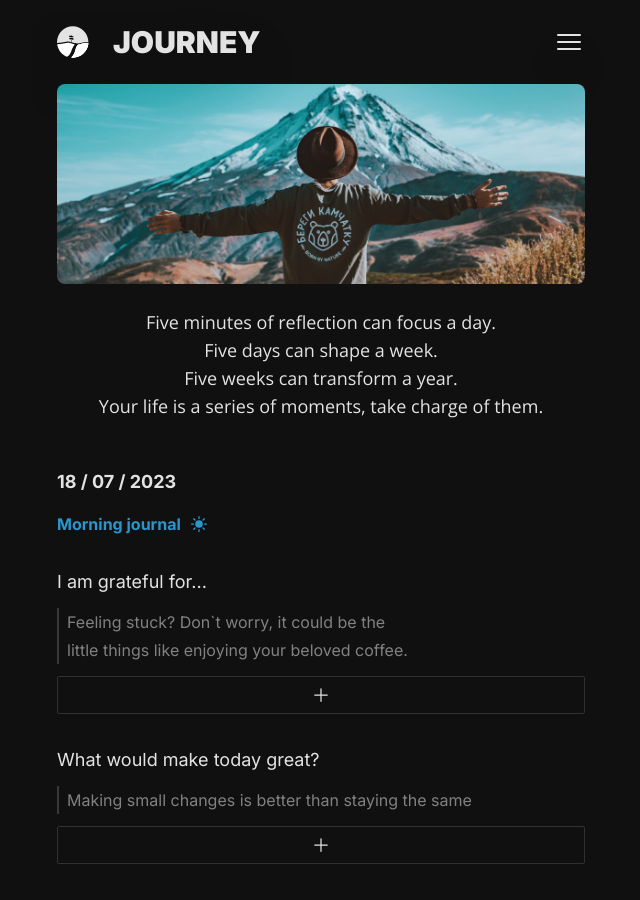
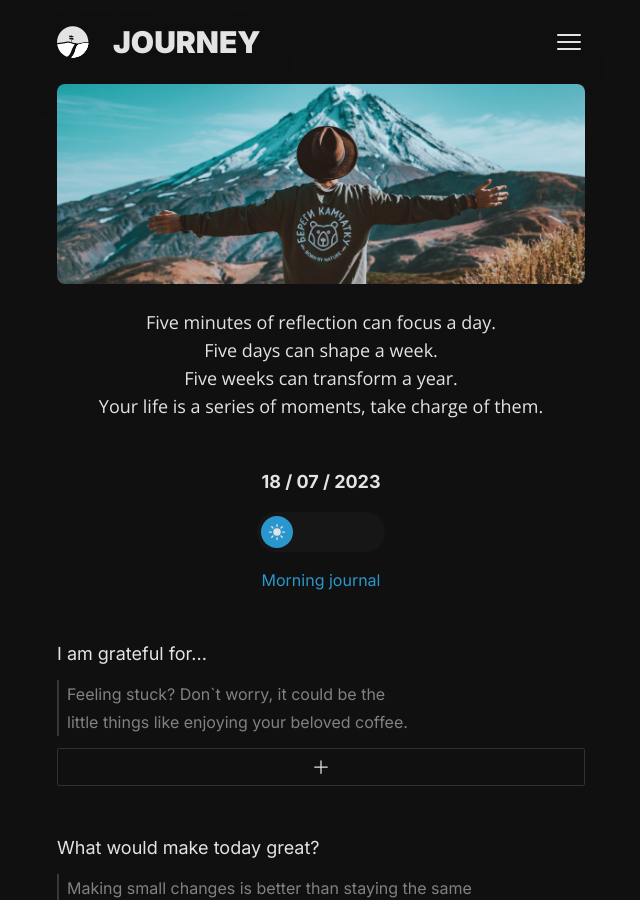
Before and after one commit to kudziajaroslaw98/5-minute-journal, a Next.js app: page / in a window 1280 px wide. Shown: the top 900 px of the page, without its empty margins (319-959 px from the left). Built offline with nearby package versions, Linux system fonts and the light colour scheme.

Commit message:
added journey fav icon, added switch toggle button for journal type

```diff
--- a/src/components/Journal/journal.component.tsx
+++ b/src/components/Journal/journal.component.tsx
@@ -1,6 +1,5 @@
 'use client';
 
-import { MoonIcon, SunIcon } from '@heroicons/react/24/solid';
 import { useEffect, useState } from 'react'; // @ts-ignore
 import lodash from 'lodash';
 import AddNewRowInputComponent from '@components/inputs/add-new-row-input.component.tsx';
@@ -9,6 +8,7 @@ import { v4 as uuidv4 } from 'uuid';
 import TextInputComponent from '@components/inputs/text-input.component.tsx';
 import useNotification from '../../utils/use-notification.ts';
 import NotificationsComponent from '@components/notifications/notifications.component.tsx';
+import JournalTypeSwitchComponent from '@components/inputs/journal-type-toggle.component.tsx';
 
 type BaseValue = {
 	[key: string]: string | null;
@@ -28,6 +28,7 @@ type JournalValue = {
 function JournalComponent() {
 	const [journalValue, setJournalValue] = useState<JournalValue>(null);
 	const [isPending, notification, setNotification] = useNotification();
+	const [journalType, setJournalType] = useState('morning');
 
 	const todayDate = new Date().toLocaleDateString('en-GB');
 
@@ -138,16 +139,19 @@ function JournalComponent() {
 	}
 
 	return (
-		<div className='flex h-full w-full flex-col gap-y-8 pt-12 text-lg'>
-			<div className='flex flex-col gap-y-4'>
+		<div className='flex h-full w-full flex-col gap-y-12 pt-12 text-lg'>
+			<div className='flex flex-col items-center justify-center gap-y-4'>
 				<span className='text-lg font-bold'>
 					{todayDate.split('/').join(' / ')}
 				</span>
-				<span className='flex gap-x-2 text-base font-bold text-picton-blue-500'>
-					Morning journal <SunIcon className='w-[1.25rem]' />
-				</span>
+				<JournalTypeSwitchComponent typeSetter={setJournalType} />
+				{/*<span className='flex gap-x-2 text-base font-bold text-picton-blue-500'>*/}
+				{/*	Morning journal <SunIcon className='w-[1.25rem]' />*/}
+				{/*</span>*/}
 			</div>
 
+			{journalType === 'morning' && (
+				<>
 					<section className='flex flex-col gap-y-3'>
 						<h3>I am grateful for...</h3>
 
@@ -232,15 +236,20 @@ function JournalComponent() {
 									);
 								}
 							)}
-				<AddNewRowInputComponent type={'affirmations'} action={addNewSectionRow} />
+						<AddNewRowInputComponent
+							type={'affirmations'}
+							action={addNewSectionRow}
+						/>
 					</section>
-
-			<div className='flex flex-col gap-y-4'>
-				<span className='flex gap-x-2 text-base font-bold text-picton-blue-500'>
-					Evening journal <MoonIcon className='w-[1.25rem]' />
-				</span>
-			</div>
-
+				</>
+			)}
+			{journalType === 'evening' && (
+				// <div className='flex flex-col gap-y-4'>
+				// 	<span className='flex gap-x-2 text-base font-bold text-picton-blue-500'>
+				// 		Evening journal <MoonIcon className='w-[1.25rem]' />
+				// 	</span>
+				// </div>
+				<>
 					<section className='flex flex-col gap-y-3'>
 						<h3>Highlights of the day.</h3>
 
@@ -325,6 +334,8 @@ function JournalComponent() {
 							)}
 						<AddNewRowInputComponent type={'work'} action={addNewSectionRow} />
 					</section>
+				</>
+			)}
 
 			<NotificationsComponent isPending={isPending} notification={notification} />
 		</div>
--- /dev/null
+++ b/src/components/inputs/journal-type-toggle.component.tsx
@@ -0,0 +1,45 @@
+import { MoonIcon, SunIcon } from '@heroicons/react/24/solid';
+import { useState } from 'react';
+
+type JournalTypeToggleType = {
+	typeSetter: (type: string) => void;
+};
+
+function JournalTypeToggleComponent({ typeSetter }: JournalTypeToggleType) {
+	const types = ['morning', 'evening'];
+	const [type, setType] = useState(types[0]);
+
+	const handleSettingType = () => {
+		if (type === types[0]) {
+			setType(types[1]);
+			typeSetter(types[1]);
+			return;
+		}
+		setType(types[0]);
+		typeSetter(types[0]);
+	};
+
+	return (
+		<div className='flex flex-col items-center justify-center gap-y-4'>
+			<div
+				className='flex w-[8rem] rounded-full bg-emperor-900/20 p-1'
+				onClick={() => handleSettingType()}
+			>
+				<button
+					className={`flex h-8 w-8 items-center justify-center rounded-full bg-picton-blue-500 transition-all hover:bg-picton-blue-400 ${
+						type === types[1] ? 'translate-x-[92px]' : 'translate-x-0'
+					}`}
+				>
+					{type === types[0] && <SunIcon className='w-5' />}
+					{type === types[1] && <MoonIcon className='w-5' />}
+				</button>
+			</div>
+
+			<span className='text-base text-picton-blue-500'>
+				{type === types[0] ? 'Morning journal' : 'Evening journal'}
+			</span>
+		</div>
+	);
+}
+
+export default JournalTypeToggleComponent;
```
Also changed, not shown: 1 other file (tests, documents, lock files or other folders). Lines whose indentation alone changed are shown as unchanged.
